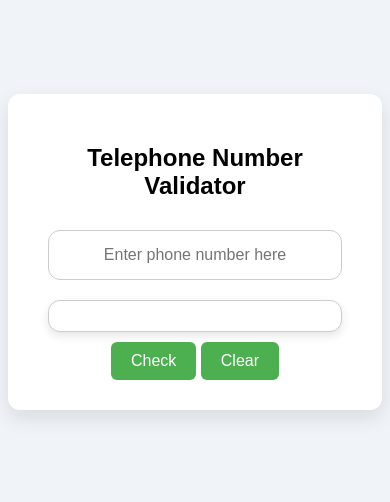
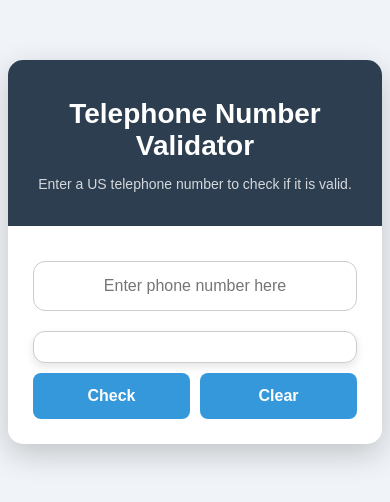
Before and after one commit to rubannn/freecodecamp, a plain HTML site: page task03/index.html in a window 390 px wide. Shown: the part 178-680 px from the top of the page. Drawn offline with Linux system fonts and the light colour scheme.

Commit message:
Refactor HTML structure for Telephone Number Validator, enhancing semantic organization and styling consistency

```diff
--- a/task03/css/styles.css
+++ b/task03/css/styles.css
@@ -8,27 +8,56 @@ body {
 }
 
 .container {
-    background: #fff;
-    padding: 30px 40px;
-    border-radius: 12px;
-    box-shadow: 0 8px 20px rgba(0, 0, 0, 0.1);
-    text-align: center;
+    background-color: white;
+    border-radius: 15px;
+    box-shadow: 0 10px 30px rgba(0, 0, 0, 0.2);
+    width: 100%;
+    max-width: 500px;
+    overflow: hidden;
 }
 
+.header {
+    background-color: #2c3e50;
+    color: white;
+    text-align: center;
+    padding: 20px;
+}
+
+.header h1 {
+    font-size: 28px;
+    margin-bottom: 5px;
+}
+
+.header p {
+    font-size: 14px;
+    opacity: 0.8;
+}
+
+.content {
+    padding: 25px;
+}
+
+.toolbar {
+    display: flex;
+    gap: 10px;
+}
 
 button {
-    padding: 10px 20px;
+    background-color: #3498db;
+    color: white;
+    border: none;
+    border-radius: 8px;
+    padding: 14px 20px;
+    width: 100%;
     font-size: 16px;
-    border-radius: 6px;
-    border: none;
-    background-color: #4CAF50;
-    color: white;
+    font-weight: 600;
     cursor: pointer;
-    transition: 0.2s;
+    transition: background-color 0.3s;
+    flex: 1;
 }
 
 button:hover {
-    background-color: #45a049;
+    background-color: #2980b9;
 }
 
 input[type="text"],
--- a/task03/index.html
+++ b/task03/index.html
@@ -11,12 +11,19 @@
 
 <body>
     <div class="container">
-        <h2>Telephone Number Validator</h2>
-        <input type="text" id="user-input" placeholder="Enter phone number here">
+        <div class="header">
+            <h1>Telephone Number Validator</h1>
+            <p>Enter a US telephone number to check if it is valid.</p>
+        </div>
+        <div class="content">
+            <input type="text" id="user-input" placeholder="Enter phone number here">
 
-        <div id="results-div"></div>
-        <button id="check-btn">Check</button>
-        <button id="clear-btn">Clear</button>
+            <div id="results-div"></div>
+            <div class="toolbar">
+                <button id="check-btn">Check</button>
+                <button id="clear-btn">Clear</button>
+            </div>
+        </div>
     </div>
 </body>
 
```
